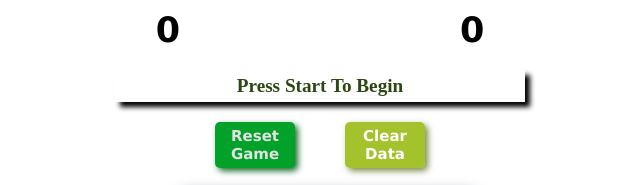
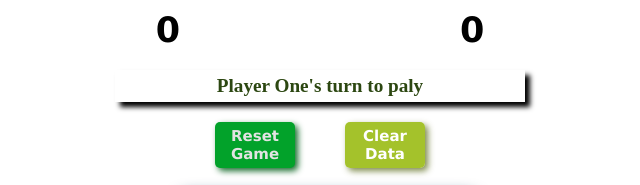
Before and after one commit to suneelyarramuthala/TIC-TAC-TOE, a plain HTML site: page index.html in a window 1280 px wide. Shown: the part 148-333 px from the top of the page, 320-960 px from the left. Drawn offline with Linux system fonts and the light colour scheme.

Commit message:
some minor change

```diff
--- a/index.html
+++ b/index.html
@@ -26,7 +26,7 @@
           <div class="two-s" id="twoS">0</div>
         </div>
         <div class="message">
-          Press Start To Begin
+          Player One's turn to paly
         </div>
         <div class="btn">
           <button id="start">Reset Game</button>
```
